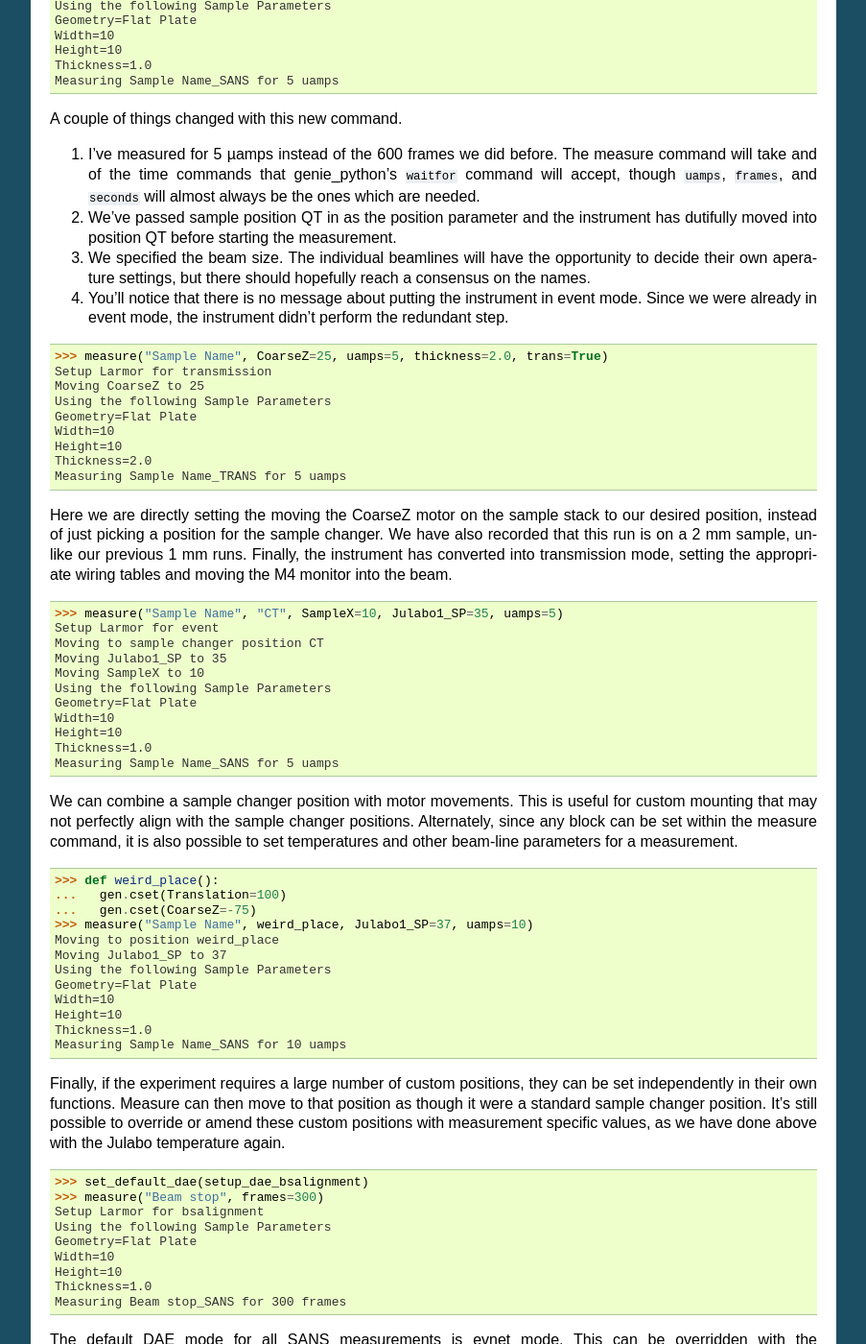
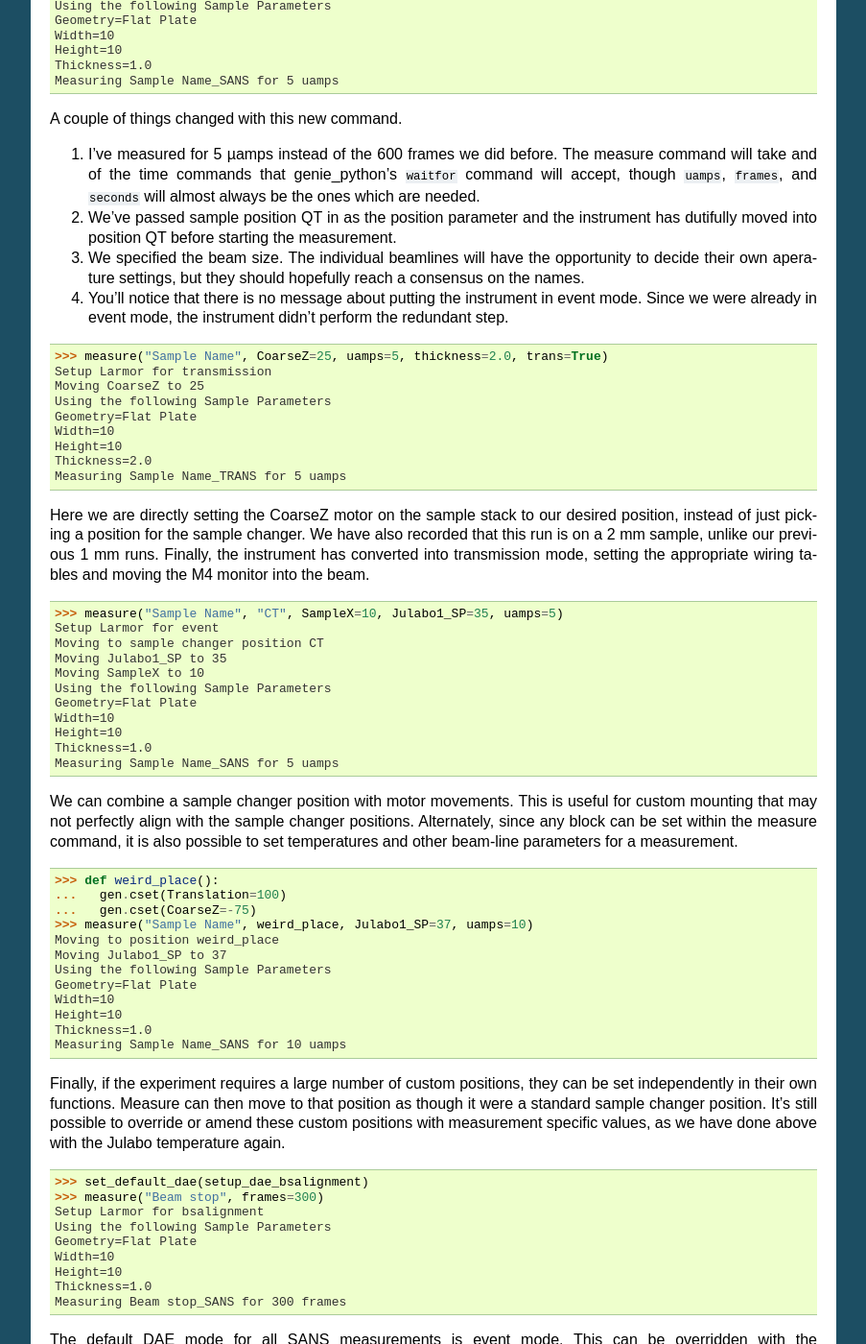
Before and after one commit to PyGenie-Scans/SansScripts, a Sphinx documentation site: the page built from doc/source/tutorial.rst, in a window 1280 px wide and 1400 px high, scrolled down 704 px. Shown: the whole window at 96% size, without its empty margins (198-1101 px from the left). Built offline with Sphinx 7.4.7, drawn with Linux system fonts in a browser that asks for light colours; some of the changed text lies outside the part shown.

Commit message:
Tighten up tutorial

```diff
--- a/doc/source/tutorial.rst
+++ b/doc/source/tutorial.rst
@@ -64,8 +64,8 @@ A couple of things changed with this new command.
    the measurement.
 
 #. We specified the beam size.  The individual beamlines will have the
-   opportunity to decide their own aperature settings, but there
-   should hopefully reach a consensus on the names.
+   opportunity to decide their own aperature settings, but they should
+   hopefully reach a consensus on the names.
 
 #. You'll notice that there is no message about putting the instrument
    in event mode.  Since we were already in event mode, the instrument
@@ -81,12 +81,12 @@ Height=10
 Thickness=2.0
 Measuring Sample Name_TRANS for 5 uamps
 
-Here we are directly setting the moving the CoarseZ motor on the
-sample stack to our desired position, instead of just picking a
-position for the sample changer.  We have also recorded that this run
-is on a 2 mm sample, unlike our previous 1 mm runs.  Finally, the
-instrument has converted into transmission mode, setting the
-appropriate wiring tables and moving the M4 monitor into the beam.
+Here we are directly setting the CoarseZ motor on the sample stack to
+our desired position, instead of just picking a position for the
+sample changer.  We have also recorded that this run is on a 2 mm
+sample, unlike our previous 1 mm runs.  Finally, the instrument has
+converted into transmission mode, setting the appropriate wiring
+tables and moving the M4 monitor into the beam.
 
 >>> measure("Sample Name", "CT", SampleX=10, Julabo1_SP=35, uamps=5)
 Setup Larmor for event
@@ -136,18 +136,15 @@ Height=10
 Thickness=1.0
 Measuring Beam stop_SANS for 300 frames
 
-The default DAE mode for all SANS measurements is evnet mode.  This
+The default DAE mode for all SANS measurements is event mode.  This
 can be overridden with the
 :py:meth:`ScanningInstrument.set_default_dae` function, which will
 assign a new default SANS method.  This new event mode will be used
 for all future SANS measurements.  For brevity, the
 :py:meth:`ScanningInstrument.set_default_dae` will also take a string
-argument.  The line above can also be run as
+argument.  The first line can also be run as
 
 >>> set_default_dae("bsalignment")
-
-Notice that nothing was printed by the line above, since we were
-already in beam stop alignment mode.
 
 >>> measure("Beam stop", dae="event", frames=300)
 Setup Larmor for event
@@ -160,7 +157,8 @@ Measuring Beam stop_SANS for 300 frames
 
 The :py:meth:`ScanningInstrument.measure` function also has a ``dae``
 keyword parameter that is automatically passed to
-:py:meth:`setup_default_dae`.
+:py:meth:`setup_default_dae`.  The above example puts the instrument
+back into event mode.
 
 Automated script checking
 =========================
@@ -358,7 +358,7 @@ Flipper Off
 .. py:currentmodule:: src.Larmor
 
 In this example, the instrument scientist has written two functions
-:py:meth:`Larmor._begin_sesans` and :py:meth:`Larmor_waitfor_sesans`
+:py:meth:`Larmor._begin_sesans` and :py:meth:`Larmor._waitfor_sesans`
 which handle the SESANS specific nature of the measurement.
 
 >>> measure("SESANS Test", u=1500, d=1500, uamps=10)
```
Also changed, not shown: other parts of doc/source/tutorial.rst (+20 -17 lines).
